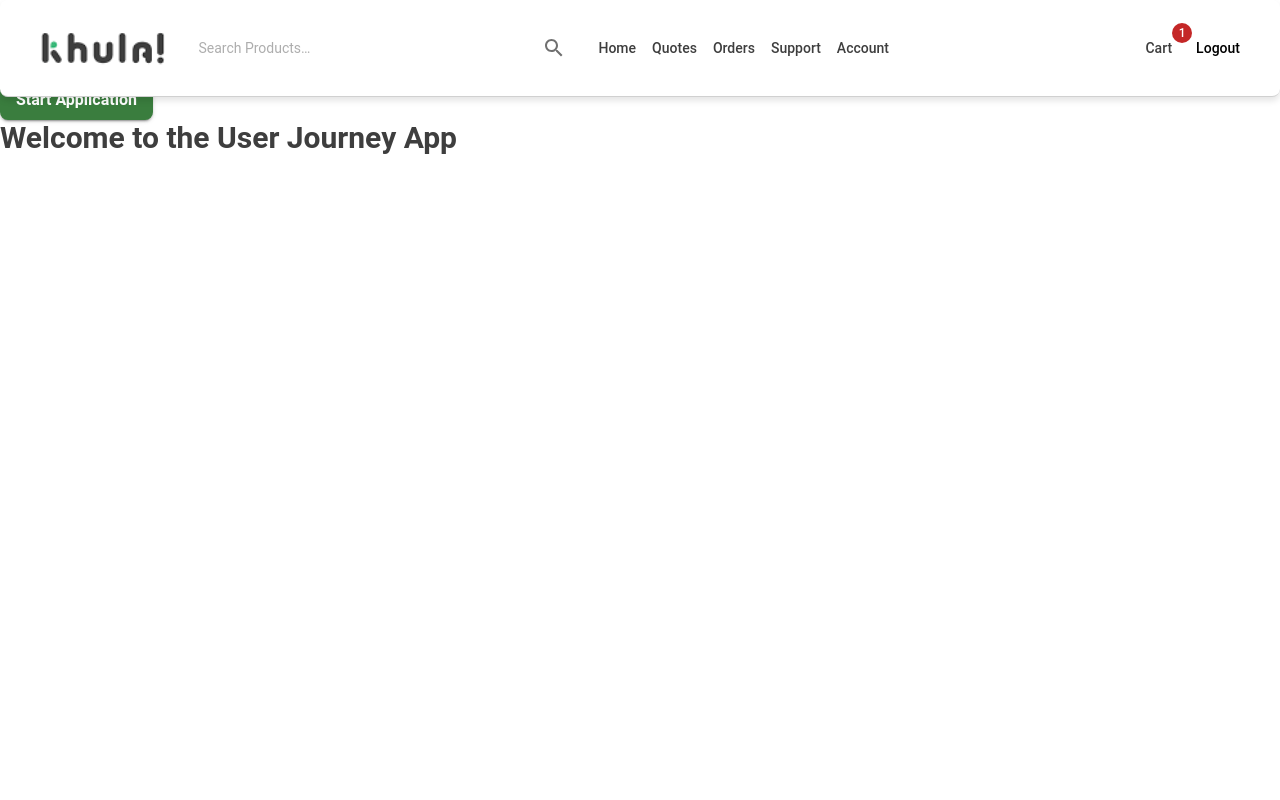
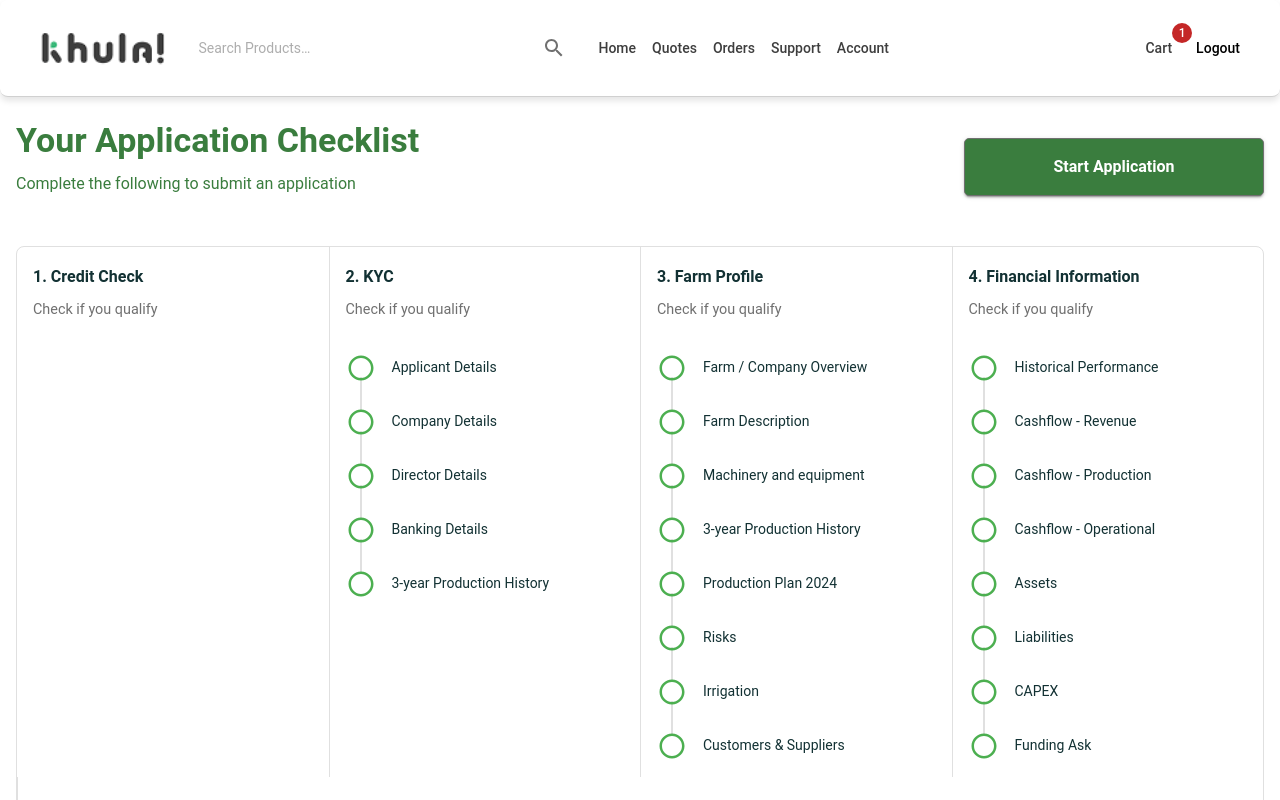
Before and after one commit to RileyManda/user-journey, a React (Vite) app: page / in a window 1280 px wide. Shown: the top 800 px of the page. Built offline with nearby package versions, Linux system fonts and the light colour scheme.

Commit message:
Implemented landing page|Page title component

```diff
--- /dev/null
+++ b/src/components/LandingPageTitle.tsx
@@ -0,0 +1,64 @@
+import { Box, Typography, Button } from "@mui/material";
+import { LandingPageTitleProps } from "../types/types";
+
+
+const LandingPageTitle = ({
+  title,
+  subtitle,
+  buttonText,
+  onButtonClick,
+}: LandingPageTitleProps) => {
+  return (
+    <Box
+      sx={{
+        display: "flex",
+        justifyContent: "space-between",
+        alignItems: "center",
+        paddingBottom: 4,
+        flexWrap: "wrap",
+        gap: 2,
+      }}
+    >
+      {/* Text Section */}
+      <Box>
+        <Typography variant="h4" fontWeight="bold" sx={{ mb: 1 }}>
+          {title}
+        </Typography>
+        <Typography
+          variant="subtitle1"
+          sx={{
+            mb: 2,
+            color: "textSecondary",
+            fontSize: { xs: "0.9rem", md: "1rem" },
+          }}
+        >
+          {subtitle}
+        </Typography>
+      </Box>
+
+      {/* Button Section */}
+      <Button
+        variant="contained"
+        onClick={onButtonClick}
+        sx={{
+          width: "300px",
+          height: "58px",
+          backgroundColor: "#3A7D3E",
+          border: "1px solid #707070",
+          borderRadius: "5px",
+          color: "#FFF",
+          fontSize: "1rem",
+          fontWeight: "bold",
+          textTransform: "none",
+          "&:hover": {
+            backgroundColor: "#2E6530",
+          },
+        }}
+      >
+        {buttonText}
+      </Button>
+    </Box>
+  );
+};
+
+export default LandingPageTitle;
--- a/src/pages/LandingPage.tsx
+++ b/src/pages/LandingPage.tsx
@@ -1,14 +1,23 @@
-import { Button, Typography } from "@mui/material";
+import ChecklistSection from "../components/Checklist";
+import LandingPageTitle from "../components/LandingPageTitle";
+import GlobalContainer from "../components/GlobalContainer";
 
 const LandingPage = () => {
-    return (
-      <div>
-        <h1>Landing Page</h1>
-        <Button variant="contained" color="primary">
-          Start Application
-        </Button>
-        <Typography variant="h1">Welcome to the User Journey App</Typography>
-      </div>
-    );
+  const handleStartApplication = () => {
+    console.log("Start Application button clicked!");
+  };
+
+  return (
+    <GlobalContainer>
+      <LandingPageTitle
+        title="Your Application Checklist"
+        subtitle="Complete the following to submit an application"
+        buttonText="Start Application"
+        onButtonClick={handleStartApplication}
+      />
+      <ChecklistSection />
+    </GlobalContainer>
+  );
 };
+
 export default LandingPage;
```
